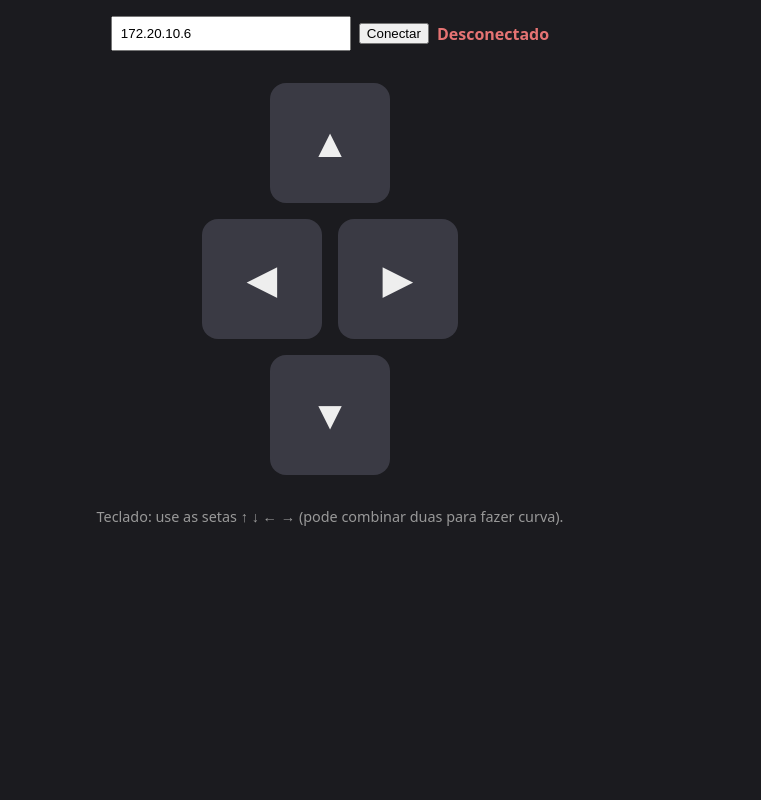
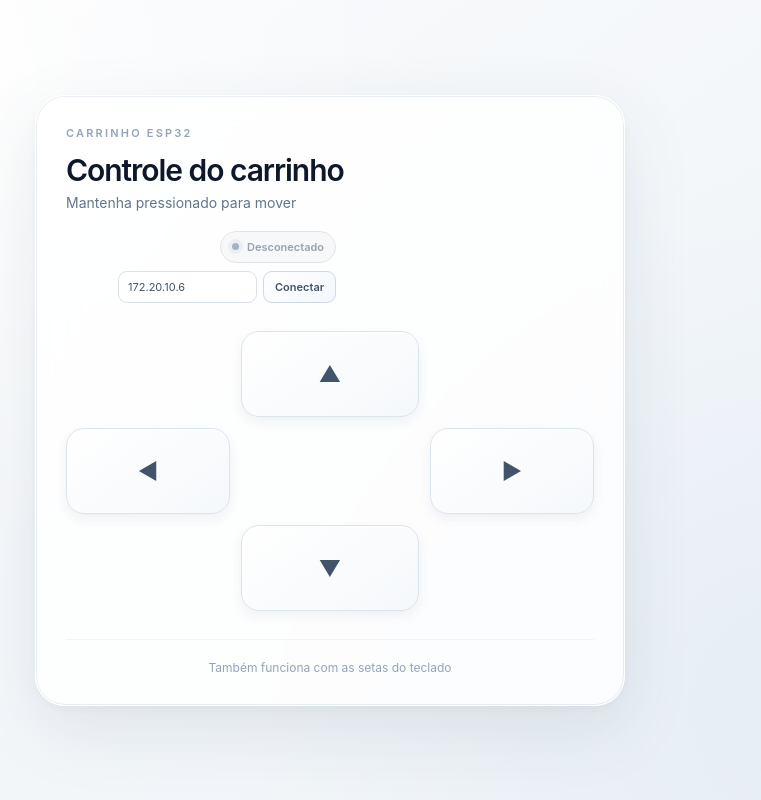
Before and after one commit to franciscograveli/controle-remoto, a plain HTML site: page index.html in a window 1280 px wide. Shown: the whole page, without its empty margins (310-1071 px from the left). Drawn offline with Linux system fonts and the light colour scheme.

Commit message:
feat: novo visual com cartão, cabeçalho e indicador de conexão
Tema claro com título, pílula de status (verde quando conectado) e campo de IP no topo.

```diff
--- a/css/style.css
+++ b/css/style.css
@@ -1,55 +1,225 @@
-body {
-  font-family: system-ui, sans-serif;
-  background: #1b1b1f;
-  color: #eee;
-  margin: 0;
-  padding: 16px;
-  text-align: center;
+/* =============================================================================
+   Estilo do controle
+   Seções: base · cartão · topo · botões de direção · responsivo
+   ============================================================================= */
+
+/* ---- Base ---- */
+:root {
+  --texto: #0f172a;
+  --texto-suave: #64748b;
+  --texto-fraco: #94a3b8;
+  --borda: #dbe3eb;
+  --azul: #6f8fb5;
+  --azul-escuro: #244d77;
+  --verde: #4f9e7c;
+  --vermelho: #d96761;
 }
 
-/* ---- Conexão ---- */
+* { box-sizing: border-box; }
+
+body {
+  margin: 0;
+  min-height: 100vh;
+  display: flex;
+  align-items: center;
+  justify-content: center;
+  padding: 24px 16px;
+  font-family: Inter, ui-sans-serif, system-ui, -apple-system, "Segoe UI", sans-serif;
+  color: var(--texto);
+  background:
+    radial-gradient(circle at 16% 8%, rgba(255, 255, 255, 0.98) 0, transparent 38%),
+    radial-gradient(circle at 86% 88%, rgba(226, 234, 243, 0.65) 0, transparent 42%),
+    linear-gradient(145deg, #fafbfc 0%, #f4f7fa 52%, #eef3f7 100%);
+}
+
+button, input { font: inherit; }
+button { -webkit-tap-highlight-color: transparent; }
+
+/* ---- Cartão ---- */
+.controle {
+  width: 100%;
+  max-width: 590px;
+  padding: 30px;
+  border: 1px solid rgba(255, 255, 255, 0.9);
+  border-radius: 30px;
+  background: rgba(255, 255, 255, 0.82);
+  box-shadow:
+    0 24px 70px rgba(52, 69, 89, 0.1),
+    0 3px 12px rgba(56, 73, 93, 0.04),
+    inset 0 0 0 1px rgba(218, 226, 234, 0.62);
+  backdrop-filter: blur(18px);
+}
+
+/* ---- Topo ---- */
+.topo {
+  display: flex;
+  justify-content: space-between;
+  align-items: flex-start;
+  flex-wrap: wrap;
+  gap: 20px;
+  margin-bottom: 28px;
+}
+
+.sobretitulo {
+  margin: 0 0 12px;
+  font-size: 11px;
+  font-weight: 600;
+  letter-spacing: 0.2em;
+  text-transform: uppercase;
+  color: var(--texto-fraco);
+}
+
+h1 {
+  margin: 0;
+  font-size: 30px;
+  font-weight: 600;
+  letter-spacing: -0.035em;
+}
+
+.subtitulo {
+  margin: 6px 0 0;
+  font-size: 14px;
+  color: var(--texto-suave);
+}
+
+/* Status + campo de IP, empilhados à direita */
+.conexao {
+  display: flex;
+  flex-direction: column;
+  align-items: flex-end;
+  gap: 8px;
+}
+
+.pilula {
+  display: inline-flex;
+  align-items: center;
+  gap: 8px;
+  min-height: 32px;
+  padding: 0 11px;
+  border: 1px solid #e2e5e8;
+  border-radius: 999px;
+  background: rgba(247, 248, 250, 0.9);
+  color: #98a2b3;
+  font-size: 11px;
+  font-weight: 600;
+}
+
+.ponto {
+  width: 7px;
+  height: 7px;
+  border-radius: 50%;
+  background: #a7b3c2;
+  box-shadow: 0 0 0 4px rgba(167, 179, 194, 0.14);
+}
+
+/* Conectado: pílula e ponto ficam verdes */
+.pilula.conectado {
+  border-color: #dfe7e4;
+  background: rgba(248, 251, 250, 0.9);
+  color: #597269;
+}
+
+.pilula.conectado .ponto {
+  background: var(--verde);
+  box-shadow: 0 0 0 4px rgba(79, 158, 124, 0.1);
+}
+
 #form-conexao {
   display: flex;
-  gap: 8px;
-  justify-content: center;
-  align-items: center;
-  flex-wrap: wrap;
+  gap: 6px;
+  width: min(100%, 218px);
 }
 
-#campo-ip { padding: 8px; width: 220px; }
-
-#status { font-weight: bold; }
-#status.conectado    { color: #4caf50; }
-#status.desconectado { color: #e57373; }
-
-/* ---- Botões de controle ---- */
-/* Cruz de direções: cima no topo, esquerda e direita no meio, baixo embaixo */
-main {
-  display: grid;
-  grid-template-columns: repeat(2, 120px);
-  gap: 16px;
-  justify-content: center;
-  margin-top: 32px;
+#campo-ip {
+  flex: 1;
+  min-width: 0;
+  height: 32px;
+  padding: 0 9px;
+  border: 1px solid #d9e1ea;
+  border-radius: 9px;
+  background: white;
+  color: #41546a;
+  font-size: 11px;
+  outline: none;
 }
 
-[data-direcao="cima"]  { grid-column: 1 / 3; justify-self: center; }
-[data-direcao="baixo"] { grid-column: 1 / 3; justify-self: center; }
+#campo-ip:focus {
+  border-color: #8fb0d2;
+  box-shadow: 0 0 0 3px rgba(111, 143, 181, 0.14);
+}
+
+#botao-conectar {
+  height: 32px;
+  padding: 0 11px;
+  border: 1px solid #cfd9e4;
+  border-radius: 9px;
+  background: linear-gradient(145deg, #ffffff, #f3f7fb);
+  color: #41546a;
+  font-size: 11px;
+  font-weight: 600;
+  white-space: nowrap;
+  cursor: pointer;
+}
+
+#botao-conectar:hover { border-color: #b8c8d8; color: var(--azul-escuro); }
+
+/* ---- Botões de direção ---- */
+.direcoes {
+  display: grid;
+  grid-template-columns: 1fr 1.08fr 1fr;
+  grid-template-rows: repeat(3, 86px);
+  gap: 11px;
+}
+
+[data-direcao="cima"]     { grid-column: 2; grid-row: 1; }
+[data-direcao="esquerda"] { grid-column: 1; grid-row: 2; }
+[data-direcao="direita"]  { grid-column: 3; grid-row: 2; }
+[data-direcao="baixo"]    { grid-column: 2; grid-row: 3; }
 
 [data-direcao] {
-  width: 120px;
-  height: 120px;
-  font-size: 2.5rem;
-  border: none;
-  border-radius: 16px;
-  background: #3a3a44;
-  color: #eee;
-
-  /* evita zoom/seleção ao segurar o botão no toque */
-  touch-action: none;
+  display: flex;
+  align-items: center;
+  justify-content: center;
+  border: 1px solid var(--borda);
+  border-radius: 18px;
+  background: linear-gradient(145deg, #ffffff, #f5f8fb);
+  color: #41546a;
+  font-size: 22px;
+  font-weight: 600;
+  box-shadow: 0 5px 12px rgba(56, 76, 99, 0.07), inset 0 1px 0 white;
+  cursor: pointer;
   user-select: none;
+  touch-action: none;   /* evita zoom e rolagem ao segurar no toque */
+  transition: transform 120ms ease, background-color 160ms ease, box-shadow 160ms ease;
 }
 
-/* Botão pressionado (por mouse, toque ou teclado) */
-[data-direcao].ativo { background: #4caf50; }
+[data-direcao]:hover {
+  border-color: #c6d3e0;
+  color: var(--azul-escuro);
+}
 
-.dica { margin-top: 32px; color: #999; font-size: 0.9rem; }
+/* Pressionado (mouse, toque ou teclado) */
+[data-direcao].ativo {
+  border-color: #aebfd1;
+  background: #e9f0f6;
+  color: var(--azul-escuro);
+  box-shadow: inset 0 3px 8px rgba(55, 77, 101, 0.12), 0 1px 2px rgba(56, 76, 99, 0.06);
+  transform: translateY(2px) scale(0.99);
+}
+
+.rodape {
+  margin-top: 28px;
+  padding-top: 20px;
+  border-top: 1px solid #f1f5f9;
+  text-align: center;
+  font-size: 12px;
+  color: var(--texto-fraco);
+}
+
+/* ---- Responsivo ---- */
+@media (max-width: 540px) {
+  .controle { padding: 23px 18px 20px; border-radius: 25px; }
+  .direcoes { grid-template-rows: repeat(3, 82px); gap: 9px; }
+  .conexao { align-items: stretch; width: 100%; }
+  #form-conexao { width: 100%; }
+}
--- a/index.html
+++ b/index.html
@@ -8,22 +8,39 @@
 </head>
 <body>
 
-  <!-- Conexão: IP do carrinho (aparece no Serial dele) e status -->
+  <div class="controle">
+
+    <!-- Topo: título, status da conexão e IP do carrinho -->
+    <header class="topo">
+      <div>
+        <p class="sobretitulo">Carrinho ESP32</p>
+        <h1>Controle do carrinho</h1>
+        <p class="subtitulo">Mantenha pressionado para mover</p>
+      </div>
+
+      <div class="conexao">
+        <div id="status" class="pilula" role="status">
+          <span class="ponto"></span>
+          <span id="status-texto">Desconectado</span>
+        </div>
+
         <form id="form-conexao">
-    <input id="campo-ip" placeholder="IP do carrinho" autocomplete="off">
-    <button type="submit">Conectar</button>
-    <span id="status" class="desconectado">Desconectado</span>
+          <input id="campo-ip" placeholder="IP do carrinho" autocomplete="off" spellcheck="false" aria-label="Endereço IP do carrinho">
+          <button id="botao-conectar" type="submit">Conectar</button>
         </form>
+      </div>
+    </header>
 
     <!-- Controle: 4 direções (cada uma liga duas rodas, veja js/direcoes.js) -->
-  <main>
+    <section class="direcoes">
       <button data-direcao="cima">▲</button>
       <button data-direcao="esquerda">◀</button>
       <button data-direcao="direita">▶</button>
       <button data-direcao="baixo">▼</button>
-  </main>
+    </section>
 
-  <p class="dica">Teclado: use as setas ↑ ↓ ← → (pode combinar duas para fazer curva).</p>
+    <footer class="rodape">Também funciona com as setas do teclado</footer>
+  </div>
 
   <script type="module" src="js/main.js"></script>
 </body>
--- a/js/main.js
+++ b/js/main.js
@@ -12,7 +12,8 @@ import { iniciarTeclado } from "./teclado.js";
 
 const form = document.getElementById("form-conexao");
 const campoIp = document.getElementById("campo-ip");
-const textoStatus = document.getElementById("status");
+const pilula = document.getElementById("status");
+const textoStatus = document.getElementById("status-texto");
 
 // ---- Quando o estado muda: atualiza a tela e avisa o carrinho na hora ----
 aoMudar((estado) => {
@@ -23,7 +24,7 @@ aoMudar((estado) => {
 // ---- Status da conexão ----
 aoMudarConexao((conectado) => {
   textoStatus.textContent = conectado ? "Conectado" : "Desconectado";
-  textoStatus.className = conectado ? "conectado" : "desconectado";
+  pilula.classList.toggle("conectado", conectado);
 });
 
 // ---- Campo de IP: começa com o IP padrão e lembra o último usado ----
```
Lines whose indentation alone changed are shown as unchanged.
